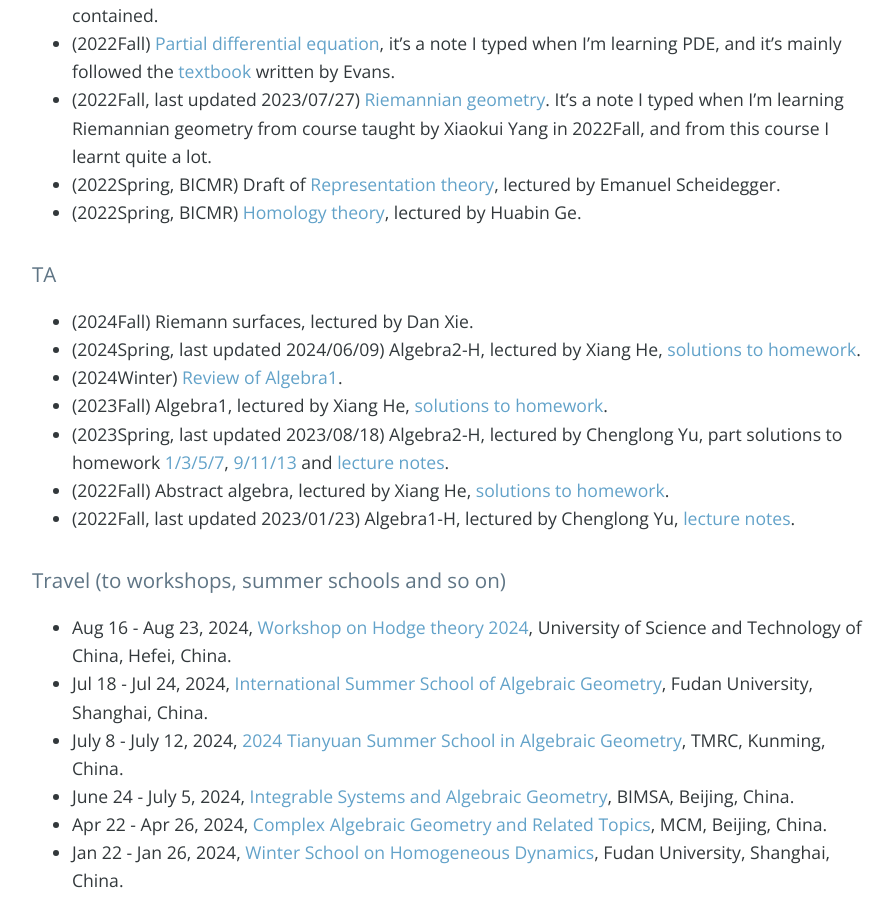
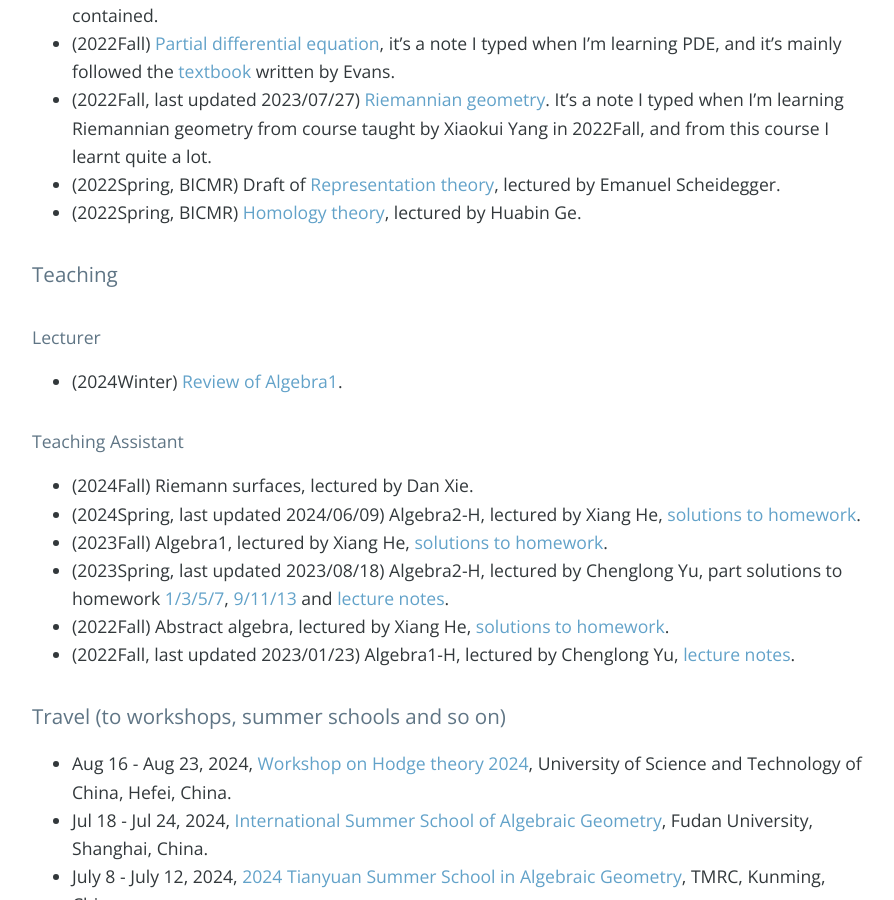
Before and after one commit to bowenl-math/bowenl-math.github.io, a Jekyll site: the page built from index.md, in a window 1280 px wide and 900 px high, scrolled down 1782 px. Shown: the whole window, without its empty margins (192-1086 px from the left). Built offline with Jekyll 4.4.1, drawn with Linux system fonts in a browser that asks for light colours; nearby versions of some CDN libraries; our own code applies the rules of GitHub Pages for plain Markdown files; the list of posts is cut into pages by our own code; comment, search, counter and statistics services are not loaded.

Commit message:
Update index.md

```diff
--- a/index.md
+++ b/index.md
@@ -26,10 +26,13 @@ My email is liubw22 [at] mails.tsinghua.edu.cn, and my workstation is S103 at C7
 * (2022Spring, BICMR) Draft of [Representation theory](notes/notes for enhanced program of BICMR/Representation_theory.pdf), lectured by Emanuel Scheidegger.
 * (2022Spring, BICMR) [Homology theory](notes/notes for enhanced program of BICMR/homology.pdf), lectured by Huabin Ge.
 
-### TA
+### Teaching
+#### Lecturer
+* (2024Winter) [Review of Algebra1](https://bowenl.notion.site/2024-02-1-44163401a7dd4cf28aa86264640464b5).
+
+#### Teaching Assistant
 * (2024Fall) Riemann surfaces, lectured by Dan Xie.
 * (2024Spring, last updated 2024/06/09) Algebra2-H, lectured by Xiang He, [solutions to homework](notes/2024Spring/Solutions_to_HW.pdf).
-* (2024Winter) [Review of Algebra1](https://bowenl.notion.site/2024-02-1-44163401a7dd4cf28aa86264640464b5).
 * (2023Fall) Algebra1, lectured by Xiang He, [solutions to homework](notes/2023Fall/Solutions_to_HW.pdf).
 * (2023Spring, last updated 2023/08/18) Algebra2-H, lectured by Chenglong Yu, part solutions to homework [1/3/5/7](notes/2023Spring/Solutions(1_3_5_7).pdf), [9/11/13](notes/2023Spring/Solutions(9_11_13).pdf) and [lecture notes](notes/2023Spring/Algebra2-H.pdf).
 * (2022Fall) Abstract algebra, lectured by Xiang He, [solutions to homework](notes/2022Fall/Sol_to_abstract_algebra.pdf).
```
